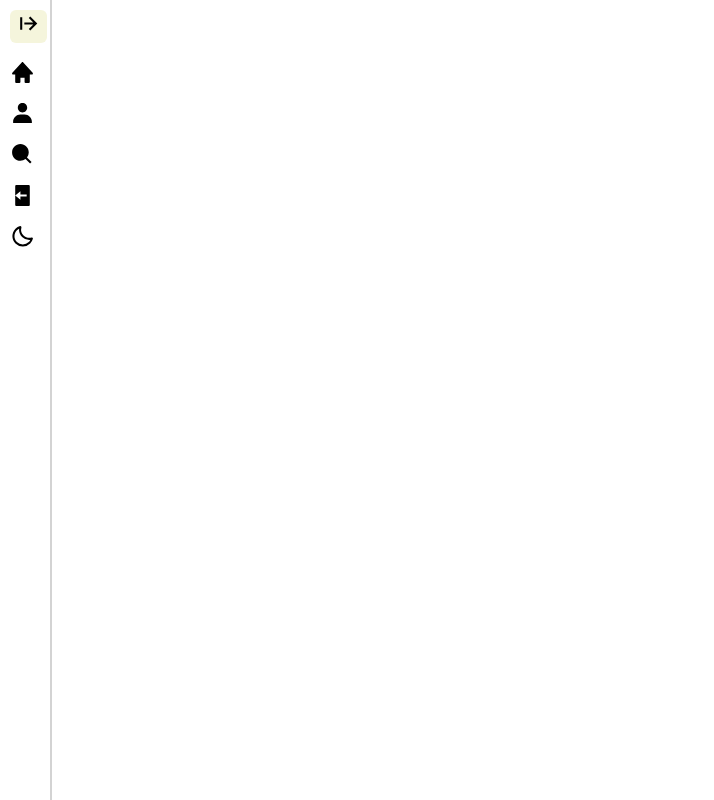
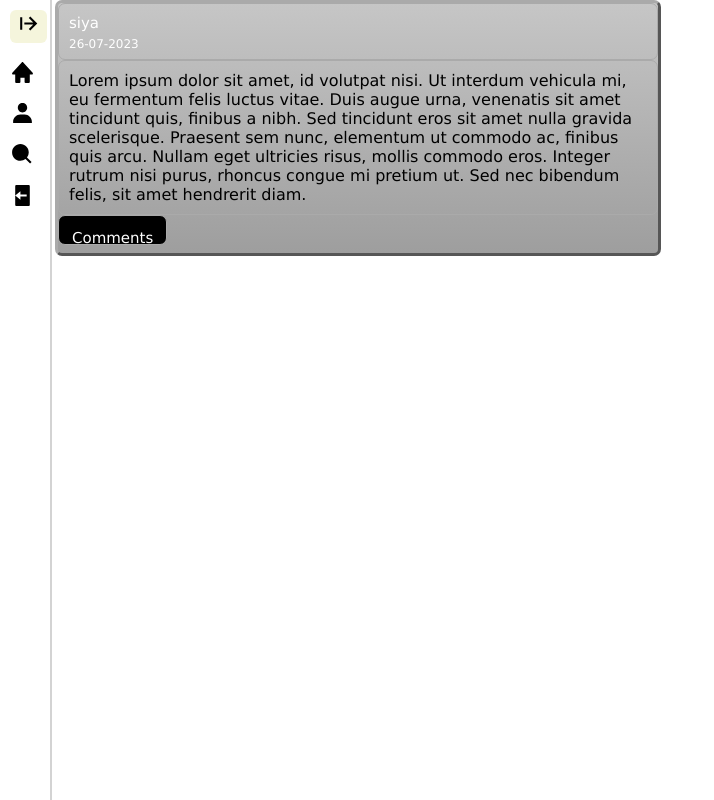
Before and after one commit to m-siya/social-clone, a React (Create React App) app in the folder frontend/: page /profile in a window 1280 px wide. Shown: the whole page, without its empty margins (0-714 px from the left). Built offline with nearby package versions, Linux system fonts and the light colour scheme; sample sign-in values are in the browser's storage.

Commit message:
added functionality to comment button to conditionally render comments on posts

```diff
--- a/frontend/src/App.js
+++ b/frontend/src/App.js
@@ -9,6 +9,8 @@ import NavBar from "./Components/NavBar/navbar";
 
 //styles imports
 import "./theme.scss"
+
+//react imports
 import {
   createBrowserRouter,
   Navigate,
--- a/frontend/src/Components/NavBar/navbar.jsx
+++ b/frontend/src/Components/NavBar/navbar.jsx
@@ -1,14 +1,9 @@
 import React, { useEffect, useState } from "react";
-import {BiSolidHome, BiSolidUser, BiSolidSearch, BiSolidLogOut, BiArrowFromLeft, BiArrowFromRight, BiMoon} from 'react-icons/bi';
+import {BiSolidHome, BiSolidUser, BiSolidSearch, BiSolidLogOut, BiArrowFromLeft, BiArrowFromRight} from 'react-icons/bi';
 import "./navbar.scss"
-import { DarkModeContext } from "../../Context/darkmodecontext";
-import { useContext } from "react";
 
 
 const NavBar = () => {
-
-    const {toggle} = useContext(DarkModeContext)
-
     const [isNavOpen, setIsNavOpen] = useState(false);
 
     const toggleNav = () => {
@@ -36,9 +31,6 @@ const NavBar = () => {
                         <a href="logout">
                             <BiSolidLogOut/> Logout
                         </a>
-                        <a>
-                            <BiMoon onClick={toggle}/> Change Theme
-                        </a>
                     </>
                 ) : (
                     <>
@@ -54,9 +46,6 @@ const NavBar = () => {
                         <a href="logout">
                             <BiSolidLogOut/>
                         </a>
-                        <a>
-                            <BiMoon/>
-                        </a>
                     </>
                 )}
             </nav>
--- a/frontend/src/Components/Post/post.jsx
+++ b/frontend/src/Components/Post/post.jsx
@@ -1,9 +1,12 @@
 import { useState, useEffect, useRef } from "react";
 import "./post.scss"
+import CommentPage from "../CommentPage/commentPage";
 
-const Post = ({username, postText, timeStamp}) => {
+const Post = ({username, postText, timeStamp, comments}) => {
     const postRef = useRef(null);
     const [postHeight, setPostHeight] = useState(null);
+
+    const [openComments, setOpenComments] = useState(false);
 
     useEffect(() => {
         if (postRef.current) {
@@ -11,6 +14,11 @@ const Post = ({username, postText, timeStamp}) => {
             setPostHeight(height);
         }
     }, [postHeight]);
+
+
+    const handleCommentsButtonClick = () => {
+        setOpenComments(!openComments);
+    }
 
     return (
         <div className="post" style={{ height: postHeight}}>
@@ -27,10 +35,13 @@ const Post = ({username, postText, timeStamp}) => {
                 {postText}
             </div>
             <div className="commentLink">
-                <a href="#comments">
-                    Comments
-                </a>
+                <button onClick={handleCommentsButtonClick}> Comments </button>
             </div>
+
+            {openComments && (
+                <CommentPage comments={comments}/>
+            )}
+
         </div>
     )
 }
--- a/frontend/src/Components/Post/post.scss
+++ b/frontend/src/Components/Post/post.scss
@@ -7,6 +7,7 @@
     border-radius: 7px;
     margin-left: 55px;
     margin-bottom: 20px;
+    margin-right: 10px;
     width: 600px;
 
     --border-radius: 7px;
@@ -46,12 +47,13 @@
     }
 
     .commentLink {
-       a {
+        button {
+            background-color: black;
             display: block;
             text-decoration: none;
             text-align: right;
-            height: 20px;
-            padding: 10px;
+            height: 30px;
+            padding: 13px;
             border-style: solid;
             border-radius: 7px;
             border-width: 1px;
--- a/frontend/src/Pages/Profile/profile.jsx
+++ b/frontend/src/Pages/Profile/profile.jsx
@@ -1,8 +1,44 @@
-import ".profile.scss"
+import Post from "../../Components/Post/post";
+import CommentPage from "../../Components/CommentPage/commentPage";
+import "./profile.scss"
 
 const Profile = () => {
+    const username = "siya";
+    const postText = "Lorem ipsum dolor sit amet, id volutpat nisi. Ut interdum vehicula mi, eu fermentum felis luctus vitae. Duis augue urna, venenatis sit amet tincidunt quis, finibus a nibh. Sed tincidunt eros sit amet nulla gravida scelerisque. Praesent sem nunc, elementum ut commodo ac, finibus quis arcu. Nullam eget ultricies risus, mollis commodo eros. Integer rutrum nisi purus, rhoncus congue mi pretium ut. Sed nec bibendum felis, sit amet hendrerit diam.";
+    const timeStamp = "26-07-2023"
+    const comments = [
+        {
+            username: "user1",
+            commentText: "This is the first comment.",
+            timeStamp: "2023-08-02",
+        },
+        {
+            username: "user2",
+            commentText: "This is the second comment.",
+            timeStamp: "2023-08-02",
+        },
+        {
+            username: "user2",
+            commentText: "This is the third comment.",
+            timeStamp: "2023-08-02",
+        }
+    ]
+
     return (
-        <div className="profile">Search</div>
+        <>
+            <div className="profile">
+                <div className="feed">
+                <Post
+                username={username}
+                postText={postText}
+                timeStamp={timeStamp}
+                comments={comments}
+                />
+                </div>
+            {/* <CommentPage comments={comments} /> */}
+        </div>
+        </>
+
     )
 }
 
--- a/frontend/src/Pages/Profile/profile.scss
+++ b/frontend/src/Pages/Profile/profile.scss
@@ -0,0 +1,3 @@
+.postcontainer{
+    position: relative;
+}
```
Also changed, not shown: frontend/src/Components/Comment/comment.jsx (indentation only).
